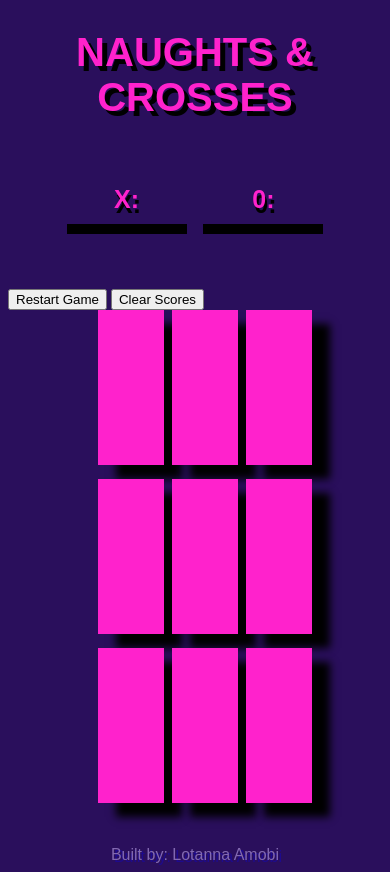
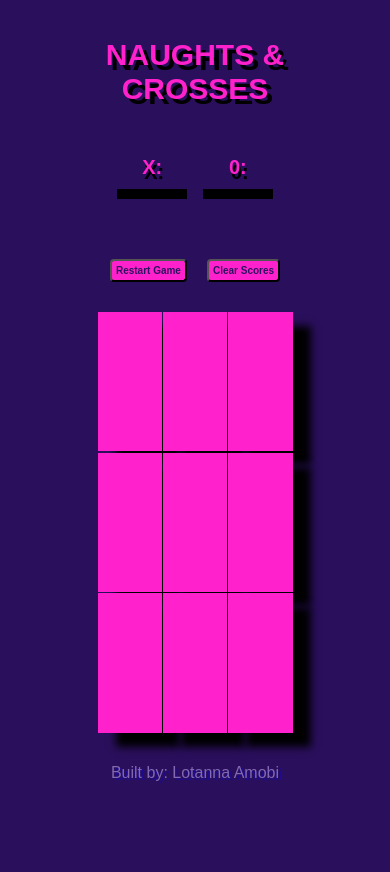
Before and after one commit to Tannababy/naughts-crosses-game, a website built with Vite: page naughts-crosses-game/index.html in a window 390 px wide. After the commit the page ends 844 px from the top, so only its background shows below. Built offline with nearby package versions, Linux system fonts and the light colour scheme.

Commit message:
created mixin for header btn styles and used media queries to make game responsive

```diff
--- a/naughts-crosses-game/index.html
+++ b/naughts-crosses-game/index.html
@@ -7,19 +7,26 @@
     <title>Naughts & Crosses</title>
   </head>
   <body>
-    <header>
+    <header class="header">
       <h1 class="header__title">NAUGHTS & CROSSES</h1>
       <section class="header__scoreboard">
-        <span id="scoreX" class="header__scoreboard-player" role="player score">X: </span>
-        <span id="score0" class="header__scoreboard-player" role="player score">0: </span>
+        <span id="scoreX" class="header__scoreboard-player" role="player score"
+          >X:
+        </span>
+        <span id="score0" class="header__scoreboard-player" role="player score"
+          >0:
+        </span>
       </section>
-      <button class="header__restartBtn">Restart Game</button>
-      <button class="header__clearScoresBtn">Clear Scores</button>
+      <section class="header__BtnContainer">
+        <button class="header__BtnContainer-restartBtn">Restart Game</button>
+        <button class="header__BtnContainer-clearScoresBtn">
+          Clear Scores
+        </button>
+      </section>
     </header>
     <main>
       <section class="board" role="game board">
         <!--board containing squares for X and 0's-->
-        <!--if you need to, try using more descriptive id like (upper left)-->
         <div id="upperLeft" class="board__tile" role="board tile"></div>
         <div id="upperCenter" class="board__tile" role="board tile"></div>
         <div id="upperRight" class="board__tile" role="board tile"></div>
--- a/naughts-crosses-game/src/main.ts
+++ b/naughts-crosses-game/src/main.ts
@@ -9,10 +9,10 @@ const allScoreSpans = document.querySelector<HTMLSpanElement>(
 const scoreXSpan = document.querySelector<HTMLSpanElement>("#scoreX");
 const score0Span = document.querySelector<HTMLSpanElement>("#score0");
 const restartBtn = document.querySelector<HTMLButtonElement>(
-  ".header__restartBtn"
+  ".header__BtnContainer-restartBtn"
 );
 const clearScoresBtn = document.querySelector<HTMLButtonElement>(
-  ".header__clearScoresBtn"
+  ".header__BtnContainer-clearScoresBtn"
 );
 
 let scoreCountX = 0; // initialise score count
@@ -88,7 +88,7 @@ const updateScoreboard = (scoreX: number, score0: number) => {
 };
 
 const checkIfPlayerWon = (currentPlayer: string) => {
-  // let isWinner: boolean = false;
+  // for horizontal wins
   if (
     board.upperLeft === currentPlayer &&
     board.upperCenter === currentPlayer &&
@@ -113,6 +113,7 @@ const checkIfPlayerWon = (currentPlayer: string) => {
     alertPlayerWin(currentPlayer);
     currentPlayer === "X" ? scoreCountX++ : scoreCount0++;
   }
+  // for diagonal wins
   if (
     board.upperLeft === currentPlayer &&
     board.middleCenter === currentPlayer &&
--- a/naughts-crosses-game/src/media-queries.scss
+++ b/naughts-crosses-game/src/media-queries.scss
@@ -1,5 +1,5 @@
 // Breakpoints
-$sm: 576px; // Phones
+$sm: 580px; // Phones
 $md: 768px; // tablets
 $lg: 1024px; // Laptops
 $xl: 1280px; // Monitors
--- /dev/null
+++ b/naughts-crosses-game/src/mixins.scss
@@ -0,0 +1,11 @@
+
+@mixin header-btn-style {
+      background-color: rgb(255, 34, 204);
+      color: rgb(46, 18, 97);
+      padding: 10px;
+      margin: 10px;
+      font-family: fantasy;
+      font-size: 15px;
+      font-weight: bolder;
+      border-radius: 4px;
+}
--- a/naughts-crosses-game/src/style.scss
+++ b/naughts-crosses-game/src/style.scss
@@ -1,10 +1,15 @@
 @use "./media-queries.scss";
+@use "./mixins.scss";
 
 body {
   background-color: rgb(42, 15, 92);
+  font-family: fantasy;
 }
 
 .header {
+  display: flex;
+  flex-direction: column;
+
   &__title {
     text-align: center;
     font-size: 70px;
@@ -12,10 +17,17 @@ body {
     margin: 30px 60px 10px 60px;
     color: rgb(255, 34, 204);
     text-shadow: black 5px 5px;
-    font-family: fantasy;
 
     @include media-queries.phone {
+      font-size: 30px;
+    }
+
+     @include media-queries.tablet {
       font-size: 40px;
+    }
+
+     @include media-queries.laptop {
+      font-size: 55px;
     }
   }
 
@@ -24,10 +36,20 @@ body {
     margin: 50px auto;
     font-size: 50px;
     font-weight: bolder;
-    font-family: fantasy;
 
     @include media-queries.phone {
-      font-size: 25px;
+      font-size: 20px;
+      margin: 25px auto;
+    }
+
+     @include media-queries.tablet {
+      font-size: 30px;
+      margin: 25px auto;
+    }
+
+     @include media-queries.laptop {
+      font-size: 40px;
+      margin: 25px auto;
     }
 
     &-player {
@@ -38,6 +60,43 @@ body {
       padding: 10px;
       margin: 5px;
       width: 100px;
+
+      @include media-queries.phone {
+        width: 50px;
+      }
+
+      @include media-queries.tablet {
+        width: 65px;
+      }
+
+      @include media-queries.laptop {
+        width: 80px;
+      }
+    }
+  }
+
+  &__BtnContainer {
+    display: flex;
+    justify-content: center;
+    margin: 20px;
+    font-size: 15px;
+
+    &-restartBtn {
+      @include mixins.header-btn-style;
+
+      @include media-queries.phone {
+        padding: 4px;
+        font-size: 10px;
+      }
+    }
+
+    &-clearScoresBtn {
+      @include mixins.header-btn-style;
+
+      @include media-queries.phone {
+        padding: 4px;
+        font-size: 10px;
+      }
     }
   }
 }
@@ -46,31 +105,46 @@ body {
   display: grid;
   grid-template-columns: repeat(3, 1fr);
   grid-template-rows: repeat(3, 1fr);
-  column-gap: 16px;
-  height: 60vh;
-  width: 50vw;
+  column-gap: 2px;
+  height: 70vh;
+  width: 70vw;
   margin: auto;
-  font-family: fantasy;
 
   @include media-queries.phone {
-    column-gap: 8px;
+    height: 50vh;
+    width: 50vw;
+    column-gap: 1px;
+  }
+
+  @include media-queries.tablet {
+    height: 60vh;
+    width: 60vw;
+    column-gap: 1px;
   }
 
   &__tile {
-    height: 16vh; //height: 22vh;
-    width: 17vw; //width: 14vw;
-    padding-top: 20px;
+    height: 23vh;
+    width: 23vw;
     box-shadow: 18px 14px 8px black;
     color: rgb(46, 18, 97);
     text-shadow: rgba(0, 0, 255, 0.3) 2px 5px;
     font-size: 90px;
     text-align: center;
+    align-content: center;
     font-weight: bold;
     background-color: rgb(255, 34, 204);
     cursor: pointer;
 
     @include media-queries.phone {
-      font-size: 40px;
+      height: 16.5vh;
+      width: 16.5vw;
+      font-size: 50px;
+    }
+
+    @include media-queries.tablet {
+      height: 19.7vh;
+      width: 19.7vw;
+      font-size: 70px;
     }
   }
 }
@@ -80,28 +154,6 @@ body {
   margin-top: 30px;
   opacity: 1;
   color: rgb(130, 105, 177);
-  font-family: fantasy;
   text-align: center;
   text-shadow: rgba(0, 0, 255, 0.3) 3px 2px;
 }
-
-// #tile_1,
-// #tile_4,
-// #tile_7 {
-//   border-right: 10px solid rgba(0, 0, 255, 0.3);
-// }
-
-// #tile_3,
-// #tile_6,
-// #tile_9 {
-//   border-left: 10px solid rgba(0, 0, 255, 0.3);
-// }
-
-// #tile_1,
-// #tile_2,
-// #tile_3,
-// #tile_4,
-// #tile_5,
-// #tile_6 {
-//   border-bottom: 10px solid rgba(0, 0, 255, 0.3);
-// }
```
Lines whose indentation alone changed are shown as unchanged.
